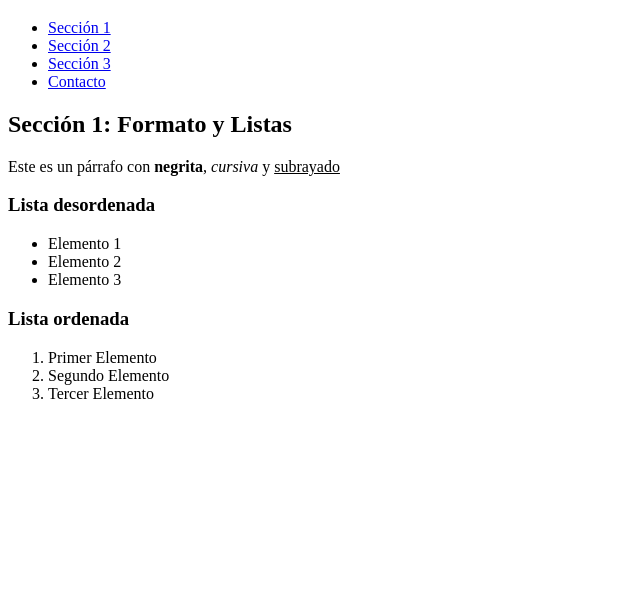
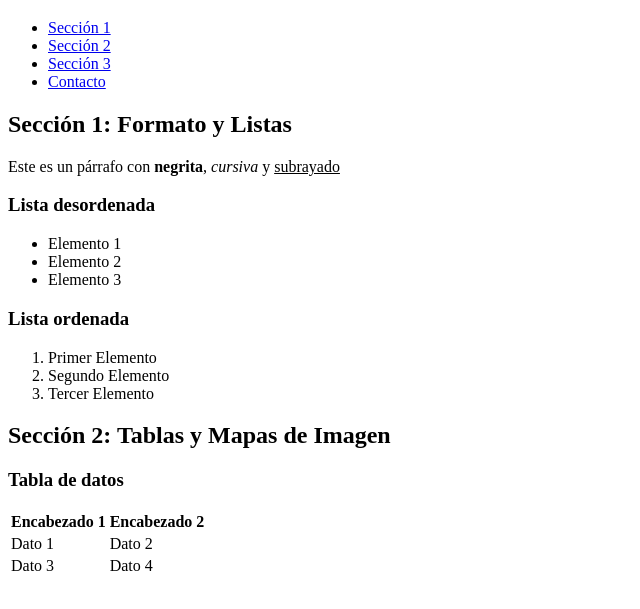
Before and after one commit to IFCD0110-Creacion-Publicacion-Web/webpages2, a plain HTML site: page index.html in a window 1280 px wide. Shown: the part 61-670 px from the top of the page, without its empty margins (0-640 px from the left). Drawn offline with Linux system fonts and the light colour scheme.

Commit message:
tabla creada

```diff
--- a/index.html
+++ b/index.html
@@ -1,10 +1,12 @@
 <!DOCTYPE html>
 <html lang="en">
+
 <head>
     <meta charset="UTF-8">
     <meta name="viewport" content="width=device-width, initial-scale=1.0">
     <title>Ejemplo página Web</title>
 </head>
+
 <body>
     <header>
         <h1>Mi Página Web</h1>
@@ -17,8 +19,9 @@
             </ul>
         </nav>
     </header>
-    <main>
-        <!-- Contenido principal -->
+
+    <main> <!-- Contenido principal -->
+        <!-- Sección 1 del contenido -->
         <section id="seccion1">
             <h2>Sección 1: Formato y Listas</h2>
             <p>Este es un párrafo con <strong>negrita</strong>, <em>cursiva</em> y <u>subrayado</u></p>
@@ -35,6 +38,31 @@
                 <li>Tercer Elemento</li>
             </ol>
         </section>
+        <!-- Sección 2 del contenido -->
+        <section id="seccion2">
+            <h2>Sección 2: Tablas y Mapas de Imagen</h2>
+            <h3>Tabla de datos</h3>
+            <!-- Tabla de datos -->
+            <table border="0">
+                <thead>
+                    <tr>
+                        <th>Encabezado 1</th>
+                        <th>Encabezado 2</th>
+                    </tr>
+                </thead>
+                <tbody>
+                    <tr>
+                        <td>Dato 1</td>
+                        <td>Dato 2</td>
+                    </tr>
+                    <tr>
+                        <td>Dato 3</td>
+                        <td>Dato 4</td>
+                    </tr>
+                </tbody>
+            </table>
+        </section>
     </main>
 </body>
+
 </html>
```
